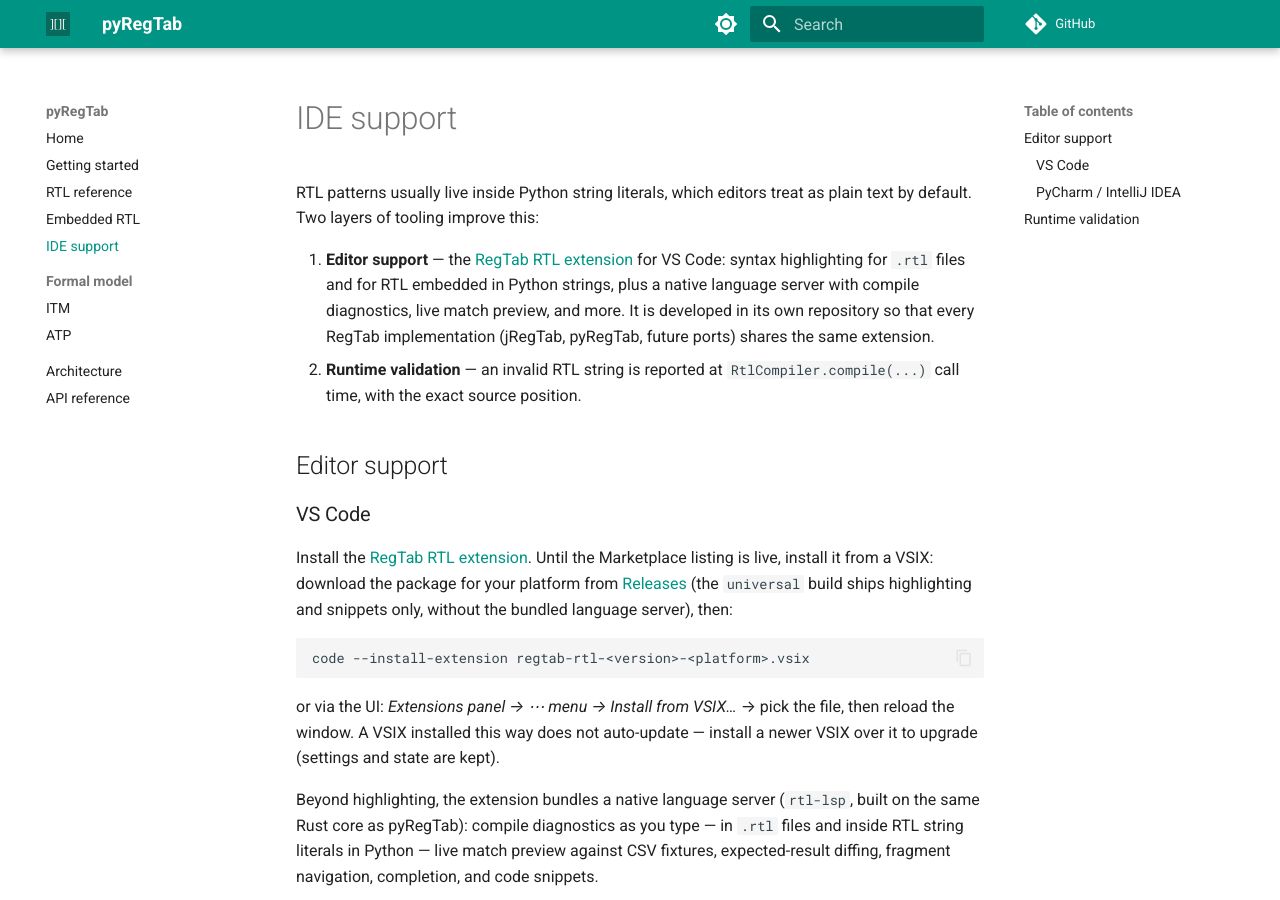
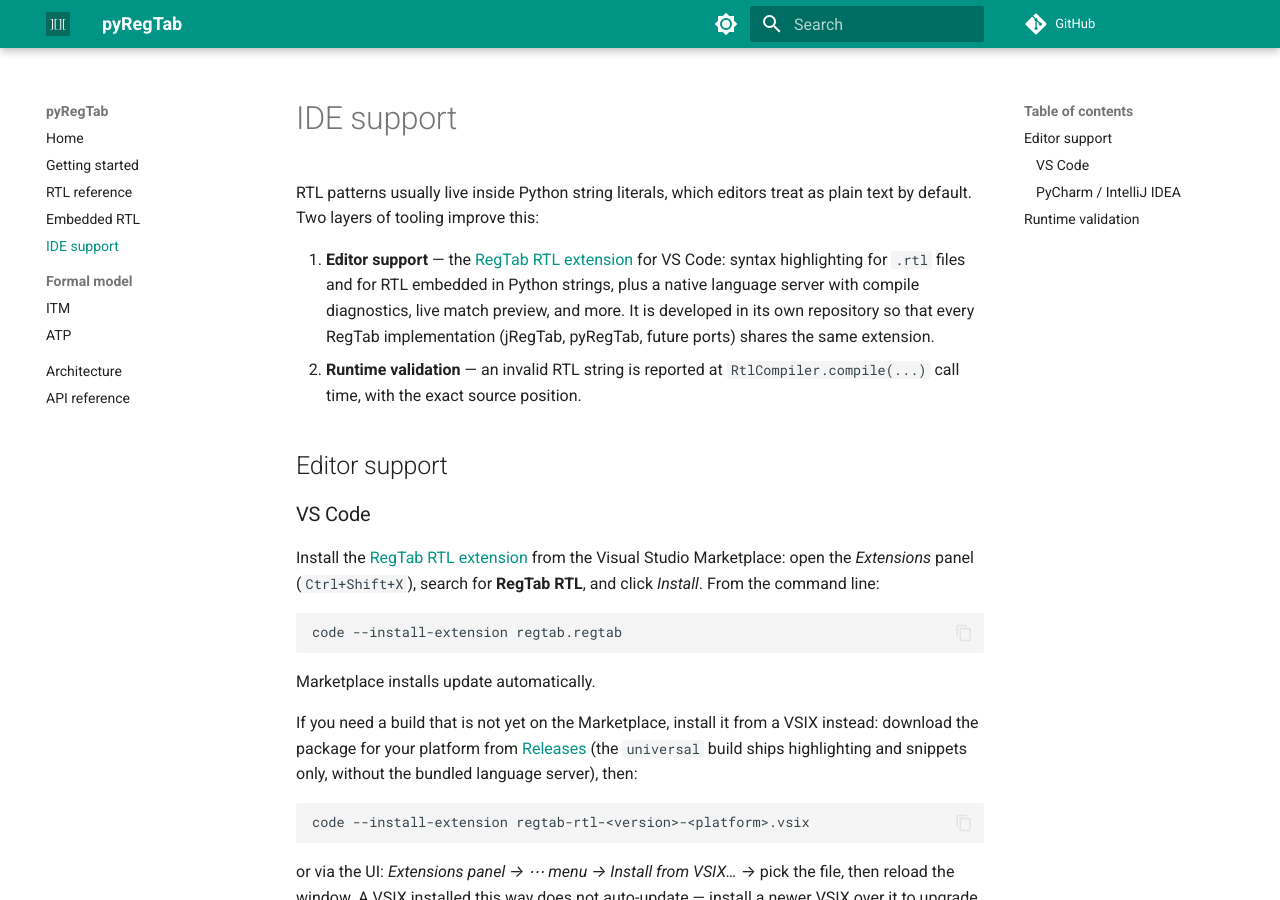
Before and after one commit to regtab/pyregtab, an MkDocs documentation site: the page built from docs/ide-support.md, in a window 1280 px wide and 900 px high. Built offline with MkDocs 1.6.1 and Material for MkDocs 9.7.7, drawn with Linux system fonts in a browser that asks for light colours; comment, search, counter and statistics services are not loaded.

Commit message:
docs(ide): point VS Code install at the Marketplace listing

````diff
--- a/docs/ide-support.md
+++ b/docs/ide-support.md
@@ -15,9 +15,19 @@
 
 ### VS Code
 
-Install the [RegTab RTL extension](https://github.com/regtab/vscode-rtl). Until the
-Marketplace listing is live, install it from a VSIX: download the package for your platform
-from [Releases](https://github.com/regtab/vscode-rtl/releases) (the `universal` build ships
+Install the [RegTab RTL extension](https://marketplace.visualstudio.com/items?itemName=regtab.regtab)
+from the Visual Studio Marketplace: open the *Extensions* panel (`Ctrl+Shift+X`), search for
+**RegTab RTL**, and click *Install*. From the command line:
+
+```bash
+code --install-extension regtab.regtab
+```
+
+Marketplace installs update automatically.
+
+If you need a build that is not yet on the Marketplace, install it from a VSIX instead:
+download the package for your platform from
+[Releases](https://github.com/regtab/vscode-rtl/releases) (the `universal` build ships
 highlighting and snippets only, without the bundled language server), then:
 
 ```bash
````
